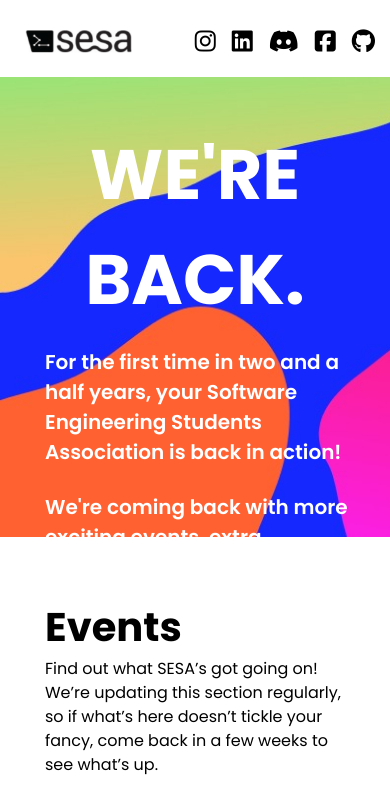
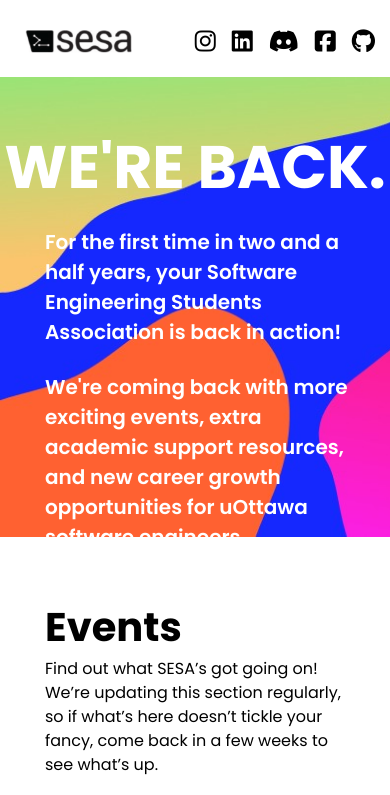
Before and after one commit to MonicaOportus/uOttawaSESA, a React (Create React App) app: page / in a window 390 px wide. Shown: the top 795 px of the page. Built offline with nearby package versions, Linux system fonts and the light colour scheme.

Commit message:
Mobile responsiveness update

```diff
--- a/src/components/titleSection.js
+++ b/src/components/titleSection.js
@@ -1,7 +1,7 @@
 function TitleSection() {
   return (
     <div className="titleSection text-white text-center h-[460px] pt-[45px] md:text-left md:pl-[110px] xl:pl-[210px] xl:pt-[95px]">
-      <h1 className="uppercase pb-[15px] font-bold md:pb-[40px] text-[70px]">
+      <h1 className="uppercase pb-[15px] font-bold md:pb-[40px] text-[60px]">
         We're back.
       </h1>
       <div
```
